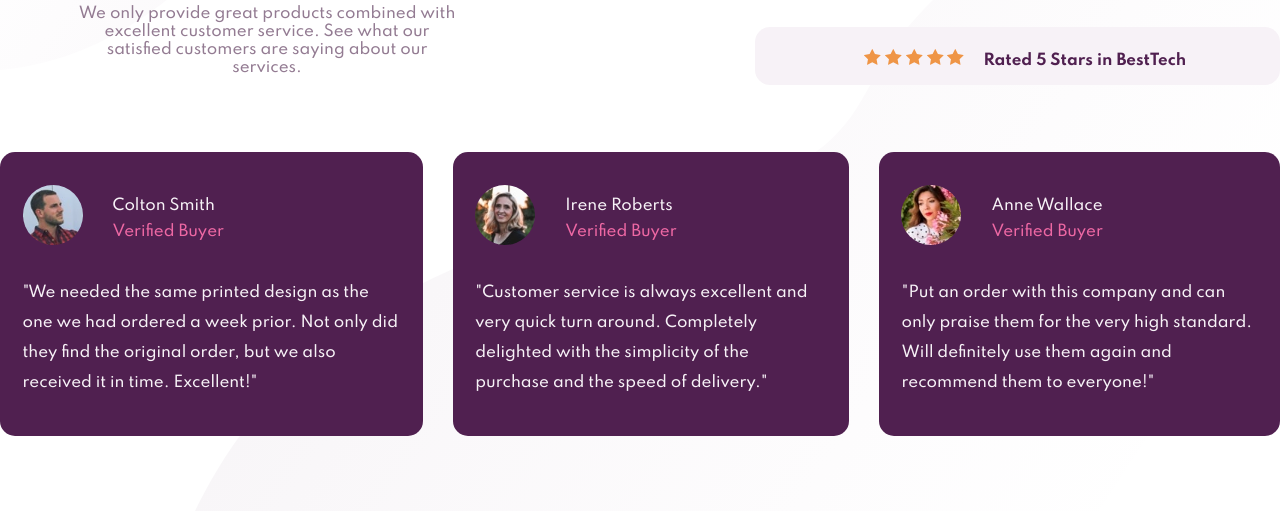
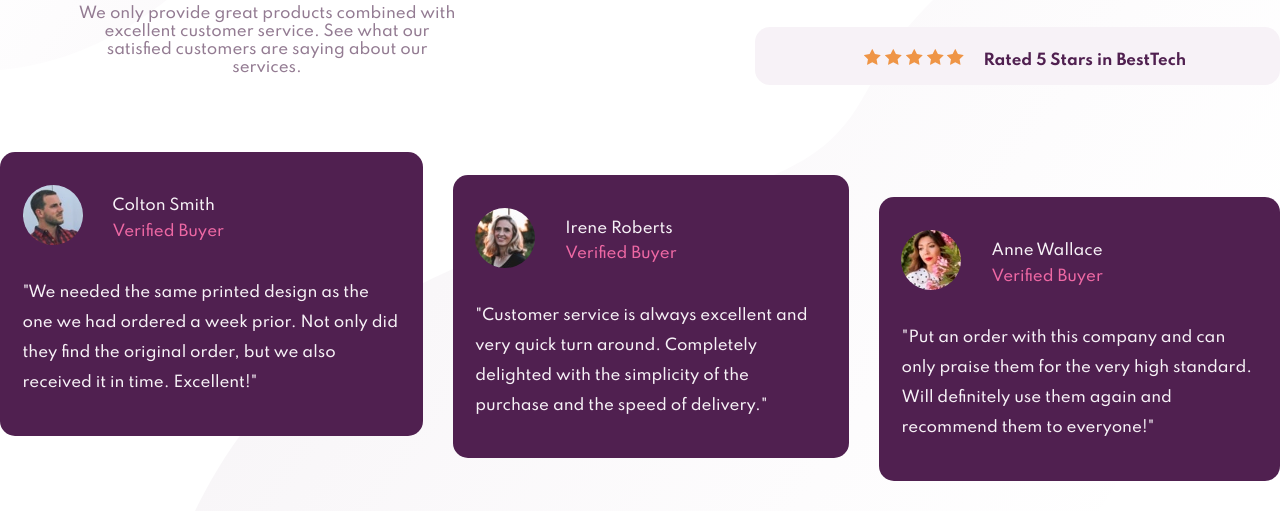
Before and after one commit to moerwald/fem-social-proof-section-master, a plain HTML site: page index.html in a window 1280 px wide. Shown: the part 292-803 px from the top of the page. Drawn offline with Linux system fonts and the light colour scheme.

Commit message:
Added marings

```diff
--- a/index.html
+++ b/index.html
@@ -83,7 +83,7 @@
             </p>
         </div>
 
-        <div class="review">
+        <div class="review second-buyer-review ">
             <div class="container_buyer">
                 <img src="./images/image-irene.jpg" class="review-img" alt="">
                 <div class="reviewer-name-container">
@@ -100,7 +100,7 @@
             </p>
         </div>
 
-        <div class="review">
+        <div class="review third-buyer-review">
             <div class="container_buyer">
                 <img src="./images/image-anne.jpg" class="review-img" alt="">
                 <div class="reviewer-name-container">
--- a/style.css
+++ b/style.css
@@ -171,6 +171,14 @@ h1 {
         padding: 1.5em;
     }
     .review+.review {
-        margin: 0;
+        margin-top: 0;
+    }
+    .review.second-buyer-review {
+        margin-top: 1.5em;
+        margin-bottom: -1.5em;
+    }
+    .review.third-buyer-review {
+        margin-top: 3em;
+        margin-bottom: -3em;
     }
 }
```
